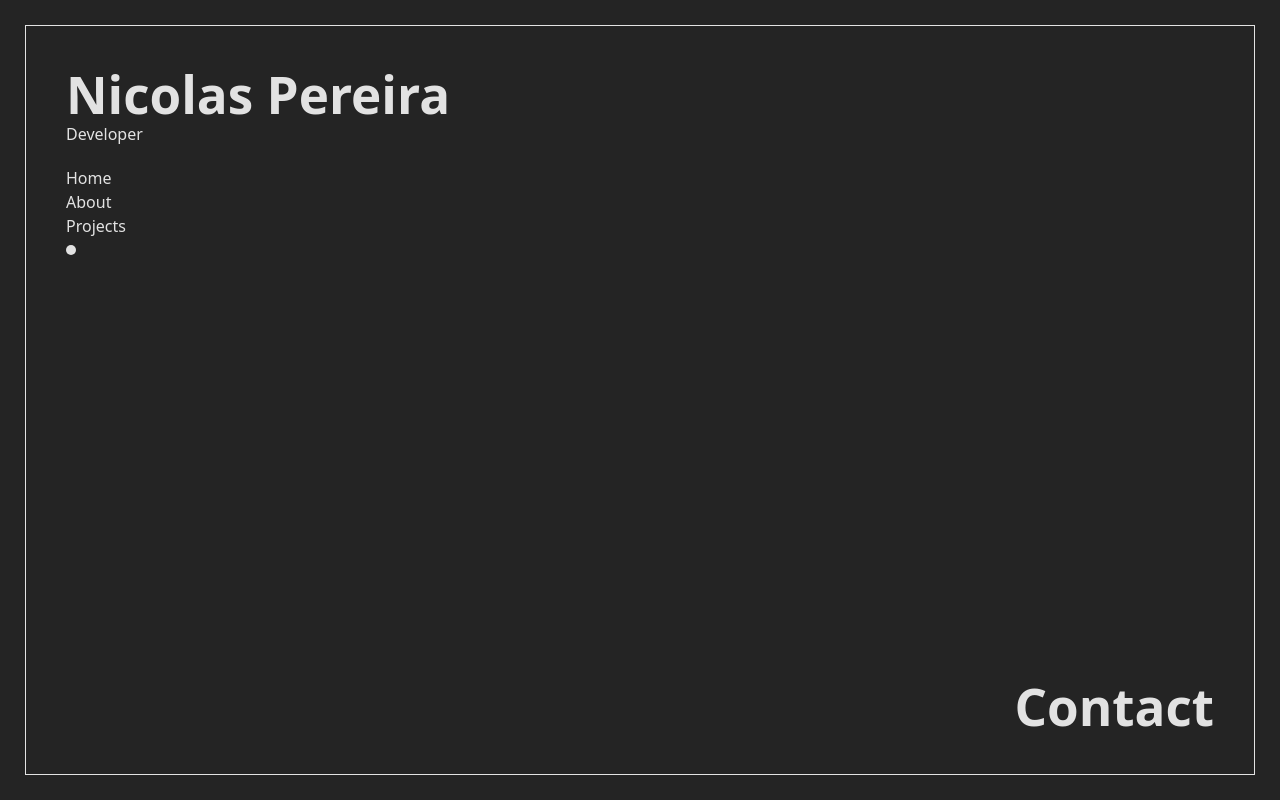
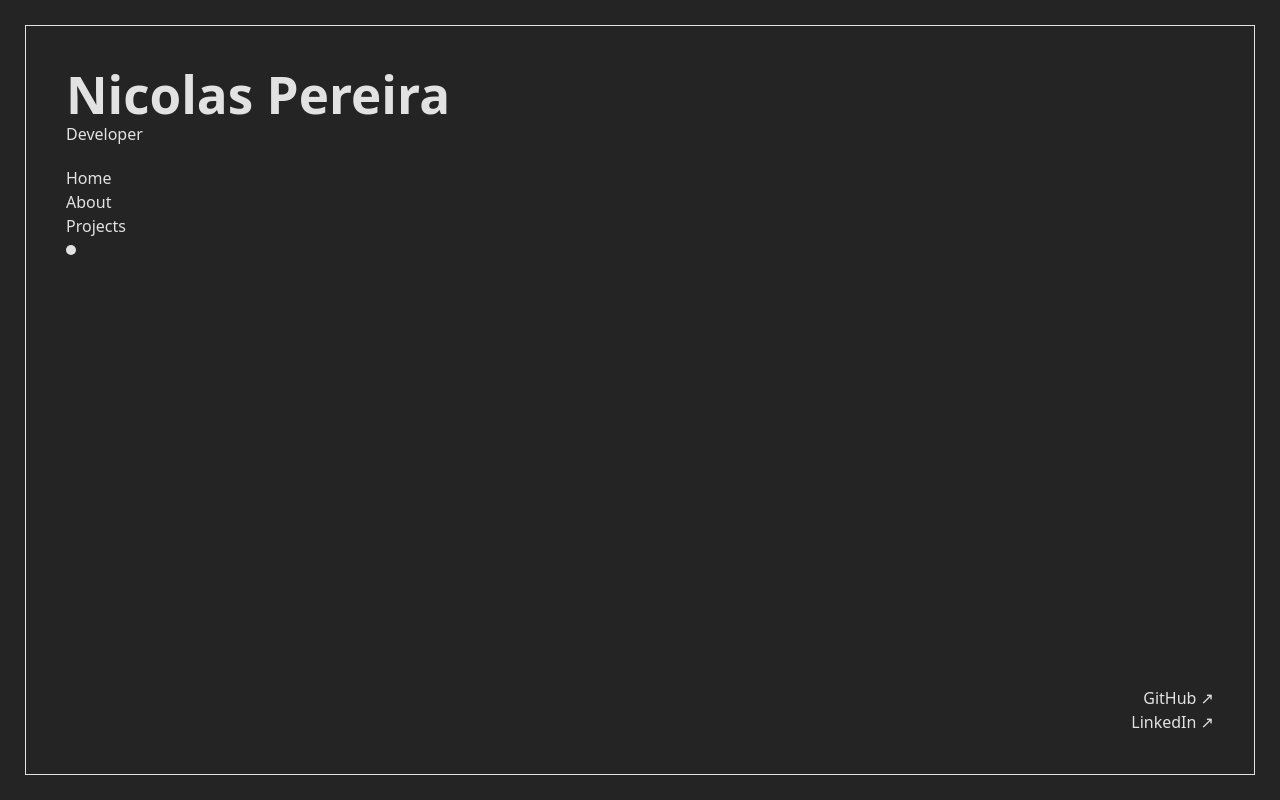
Before and after one commit to Nicolass2001/portfolio, a React (Vite) app: page /contact in a window 1280 px wide. Built offline with nearby package versions, Linux system fonts and the light colour scheme.

Commit message:
Feat add Contact component and update routing in Content for navigation

```diff
--- /dev/null
+++ b/src/components/Contact/Contact.css
@@ -0,0 +1,13 @@
+.right-link {
+  box-shadow: inset 100px 0 0 0 #242424;
+  background-color: rgba(255, 255, 255, 0.87);
+  color: rgba(255, 255, 255, 0.87);
+  margin: 0 -0.25rem;
+  padding: 0 0.25rem;
+  transition: color 0.3s ease-in-out, box-shadow 0.3s ease-in-out;
+}
+
+.right-link:hover {
+  box-shadow: inset 0 0 0 0 #242424;
+  color: black;
+}
--- /dev/null
+++ b/src/components/Contact/Contact.tsx
@@ -0,0 +1,19 @@
+import "./Contact.css";
+
+function Contact() {
+  return (
+    <>
+      <a className="right-link" href="https://github.com/Nicolass2001">
+        GitHub ↗
+      </a>
+      <a
+        className="right-link"
+        href="https://www.linkedin.com/in/nicolas-pereira-9b4b83259/"
+      >
+        LinkedIn ↗
+      </a>
+    </>
+  );
+}
+
+export default Contact;
--- a/src/components/Content/Content.tsx
+++ b/src/components/Content/Content.tsx
@@ -1,4 +1,5 @@
 import About from "../About/About";
+import Contact from "../Contact/Contact";
 import "./Content.css";
 import { Route, Routes } from "react-router";
 
@@ -17,7 +18,7 @@ function Content() {
         />
         <Route path="/about" element={<About />} />
         <Route path="/projects" element={<h1>Projects</h1>} />
-        <Route path="/contact" element={<h1>Contact</h1>} />
+        <Route path="/contact" element={<Contact />} />
       </Routes>
     </main>
   );
```
